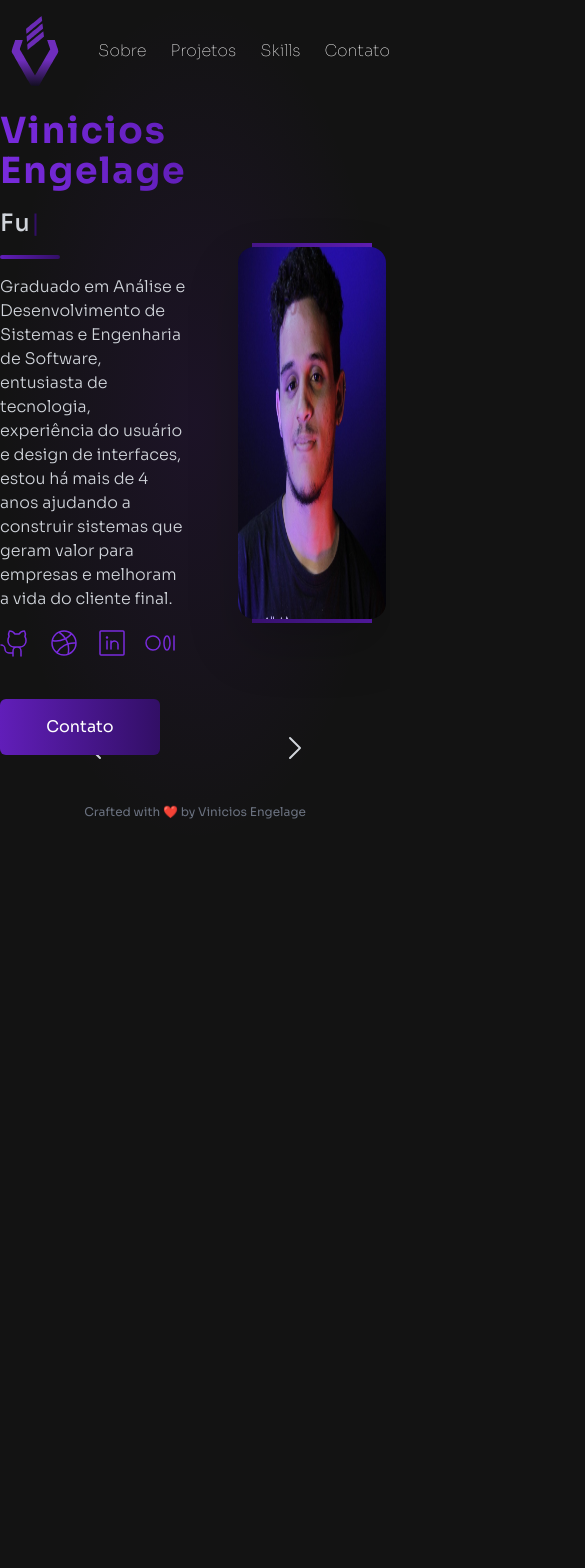
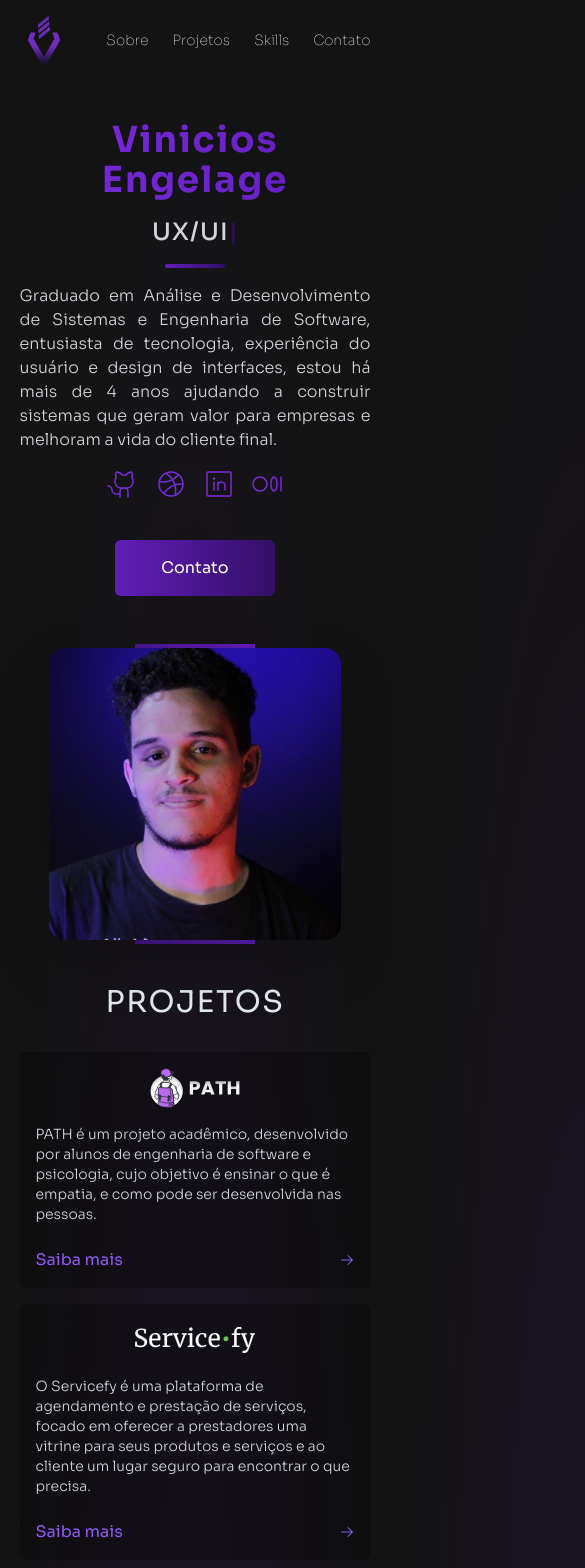
Before and after one commit to viniengelage/portfolio-v2, a Next.js app: page / in a window 390 px wide. Shown: the top 1568 px of the page, 585 px wide, since content can reach past the window. Before the commit the page ends 844 px from the top, so only its background shows below. Built offline with nearby package versions, Linux system fonts and the light colour scheme; what tailwindcss-animated would draw is missing.

Commit message:
Is now responsive

```diff
--- a/src/app/layout.tsx
+++ b/src/app/layout.tsx
@@ -24,10 +24,10 @@ export default function RootLayout({
       <body
         className={classNames(
           sora.className,
-          'h-screen w-screen items-center text-white',
+          'h-auto w-screen items-center text-white sm:h-screen',
         )}
       >
-        <main className="mx-auto flex h-full w-full max-w-screen-lg flex-col items-center">
+        <main className="mx-auto flex h-full w-full max-w-[90%] flex-col items-center sm:max-w-screen-sm md:max-w-screen-md lg:max-w-screen-lg">
           <Header />
           <div className="h-full w-full flex-1">{children}</div>
         </main>
--- a/src/app/page.tsx
+++ b/src/app/page.tsx
@@ -75,6 +75,7 @@ export default function Home() {
 
   return (
     <div className="relative flex h-full w-full flex-col items-center justify-center pb-20">
+      <div className="relative hidden h-full w-full flex-col items-center justify-center md:flex">
         <Swiper
           ref={swiperRef}
           className="flex w-full"
@@ -116,5 +117,16 @@ export default function Home() {
           <CaretRight size={32} />
         </button>
       </div>
+
+      <div className="flex w-full flex-col gap-10 py-10 sm:hidden">
+        <About />
+        <Projects />
+        <Skills />
+        <Contact />
+        <p className="text-center text-xs text-gray-500">
+          Crafted with ❤️ by Vinicios Engelage
+        </p>
+      </div>
+    </div>
   )
 }
--- a/src/components/Header/index.tsx
+++ b/src/components/Header/index.tsx
@@ -17,11 +17,11 @@ export default function Header() {
 
   return (
     <header className="flex w-full items-center justify-between py-4">
-      <figure className="relative h-[70px] w-[70px]">
+      <figure className="relative h-[48px] w-[48px] sm:h-[70px] sm:w-[70px]">
         <Image src="/logo.svg" alt="logo" fill />
       </figure>
 
-      <nav className="flex list-none items-center gap-6 font-thin">
+      <nav className="flex list-none items-center gap-6 text-sm font-thin sm:text-base">
         <li>
           <button
             className="hover:underline"
--- a/src/components/InfiteHorizontalScroller/index.tsx
+++ b/src/components/InfiteHorizontalScroller/index.tsx
@@ -43,7 +43,7 @@ export default function InfiteHorizontalScroller({
   }, [])
 
   return (
-    <div id="scroller" className="w-[700px] mask-gradient">
+    <div id="scroller" className="w-[80%] mask-gradient sm:w-[700px]">
       <div
         id="scroller_inner"
         className={classNames(
--- a/src/components/Sections/about.tsx
+++ b/src/components/Sections/about.tsx
@@ -11,11 +11,9 @@ import TypewriterComponent from 'typewriter-effect'
 
 export default function About() {
   return (
-    <section className="flex w-full items-center gap-12">
-      <div className="flex flex-1 animate-fade-right flex-col gap-4 animate-delay-500 animate-duration-700 animate-once">
-        {/* <h2 className="text-4xl font-bold tracking-wider text-brand-500"> */}
-
-        <h2 className="inline-block bg-gradient-to-r from-brand-700 to-brand-800 bg-clip-text text-4xl font-bold tracking-wider text-transparent">
+    <section className="flex w-full flex-col items-center gap-12 sm:flex-row">
+      <div className="flex flex-1 animate-fade-right flex-col items-center gap-4 animate-delay-500 animate-duration-700 animate-once sm:items-start">
+        <h2 className="inline-block bg-gradient-to-r from-brand-700 to-brand-800 bg-clip-text text-center text-4xl font-bold tracking-wider text-transparent sm:text-left">
           Vinicios Engelage
         </h2>
 
@@ -33,7 +31,7 @@ export default function About() {
 
         <div className="h-1 w-[60px] rounded-lg bg-gradient-to-r from-brand-800 to-brand-950" />
 
-        <p className="text-base font-light text-gray-300">
+        <p className="text-justify text-base font-light text-gray-300">
           Graduado em Análise e Desenvolvimento de Sistemas e Engenharia de
           Software, entusiasta de tecnologia, experiência do usuário e design de
           interfaces, estou há mais de 4 anos ajudando a construir sistemas que
@@ -81,7 +79,7 @@ export default function About() {
         </Link>
       </div>
 
-      <div className="relative flex h-[380px] w-[380px] animate-fade-left items-center justify-center overflow-hidden rounded-2xl bg-transparent p-1 shadow-brand-950 drop-shadow-2xl animate-delay-300 animate-once before:absolute before:h-[160%] before:w-[120px] before:animate-rotate before:bg-gradient-to-bl before:from-brand-800 before:to-brand-950 before:content-[''] before:animate-duration-[6s] before:animate-infinite before:animate-ease-linear after:absolute after:inset-2 after:rounded-3xl after:bg-brand-950 after:content-['']">
+      <div className="relative flex h-[300px] w-[300px] animate-fade-left items-center justify-center overflow-hidden rounded-2xl bg-transparent p-1 shadow-brand-950 drop-shadow-2xl animate-delay-300 animate-once before:absolute before:h-[160%] before:w-[120px] before:animate-rotate before:bg-gradient-to-bl before:from-brand-800 before:to-brand-950 before:content-[''] before:animate-duration-[6s] before:animate-infinite before:animate-ease-linear after:absolute after:inset-2 after:rounded-3xl after:bg-brand-950 after:content-[''] sm:h-[380px] sm:w-[380px]">
         <div className="relative h-full w-full p-4">
           <Image
             src="/profile.png"
--- a/src/components/Sections/contact.tsx
+++ b/src/components/Sections/contact.tsx
@@ -52,7 +52,7 @@ export default function Contact() {
         Contato
       </h2>
 
-      <div className="mt-6 flex w-full items-start justify-center gap-28">
+      <div className="mt-6 grid w-full grid-cols-1 gap-28 sm:grid-cols-2">
         <form
           className="flex w-full max-w-[420px] flex-col items-start gap-4"
           onSubmit={handleSubmit}
--- a/src/components/Sections/projects.tsx
+++ b/src/components/Sections/projects.tsx
@@ -72,7 +72,7 @@ export default function Projects() {
         Projetos
       </h2>
 
-      <div className="mt-8 grid grid-cols-3 gap-4">
+      <div className="mt-8 grid grid-cols-1 gap-4 sm:grid-cols-3">
         {projects.map((project, index) => (
           <ProjectCard
             key={index}
@@ -87,7 +87,7 @@ export default function Projects() {
         ))}
       </div>
 
-      <div className="mt-8 grid w-[60%] grid-cols-1 gap-4">
+      <div className="mt-8 hidden w-full grid-cols-1 gap-4 sm:grid sm:w-[60%]">
         {smallProjects.map((project, index) => (
           <SmallProjectCard
             key={index}
--- a/src/components/Sections/skills.tsx
+++ b/src/components/Sections/skills.tsx
@@ -172,7 +172,7 @@ export default function Skills() {
         Skills
       </h2>
 
-      <div className="mt-8 grid w-full grid-cols-3 gap-6">
+      <div className="mt-8 grid w-full grid-cols-1 gap-6 sm:grid-cols-3">
         <div className="col-span-1 flex flex-col gap-6">
           {basicSkills.map((skill, index) => (
             <SkillCard
```
Lines whose indentation alone changed are shown as unchanged.
